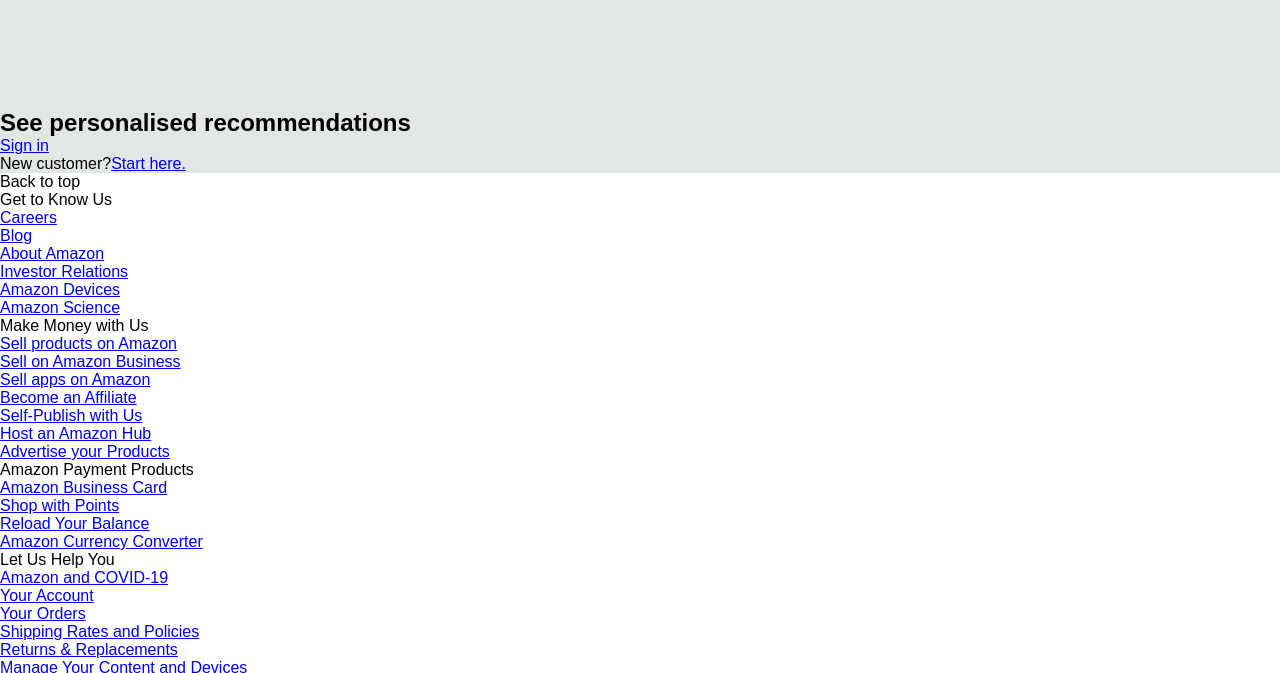
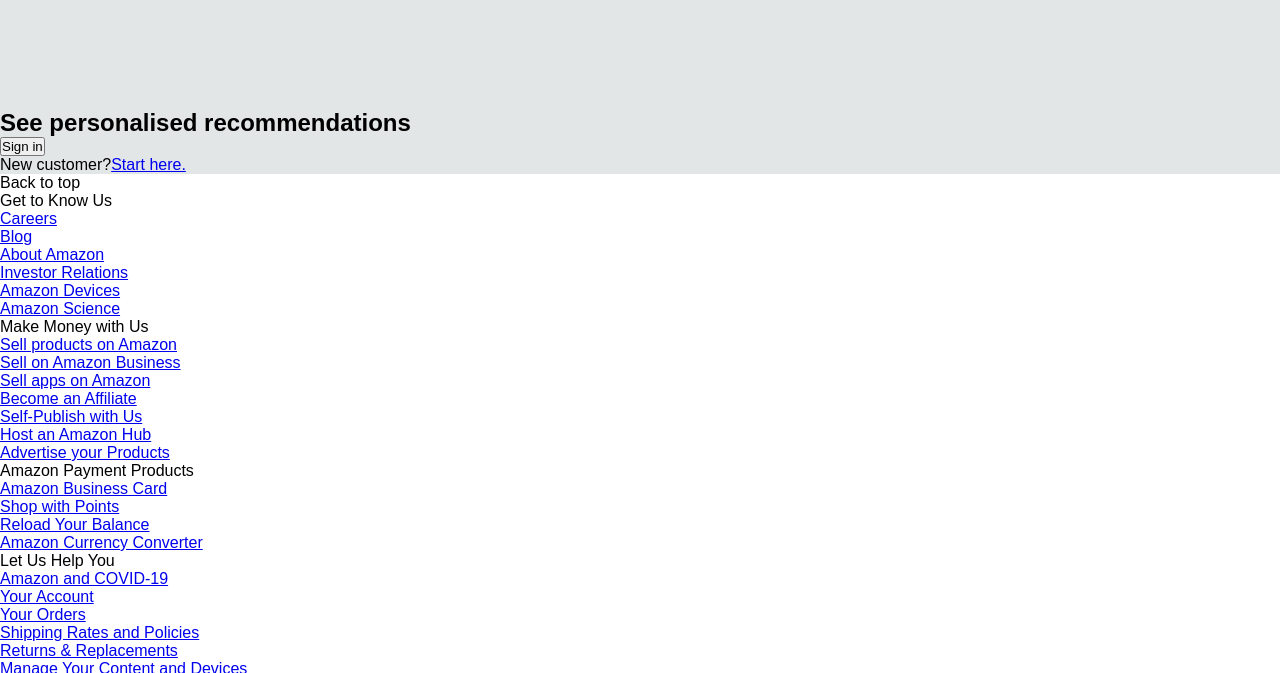
Before and after one commit to nikshrma/amazon-homepage-clone, a plain HTML site: page index.html in a window 1280 px wide. Shown: the part 1600-2273 px from the top of the page. Drawn offline with Linux system fonts and the light colour scheme.

Commit message:
Polished HTML

```diff
--- a/index.html
+++ b/index.html
@@ -206,7 +206,7 @@
             <div id="bottom-sign-in-main">
                 <h2>See personalised recommendations</h2>
                 <div id="bottom-sign-in-button">
-                    <a href="#"><span>Sign in</span></a>
+                    <button id="bottom-sign-in-btn"> Sign in</button>
                 </div>
                 <span id="bottom-small-text">New customer?<a href="#"><span id="sign-in-btn-text">Start
                             here.</span></a></span>
```
